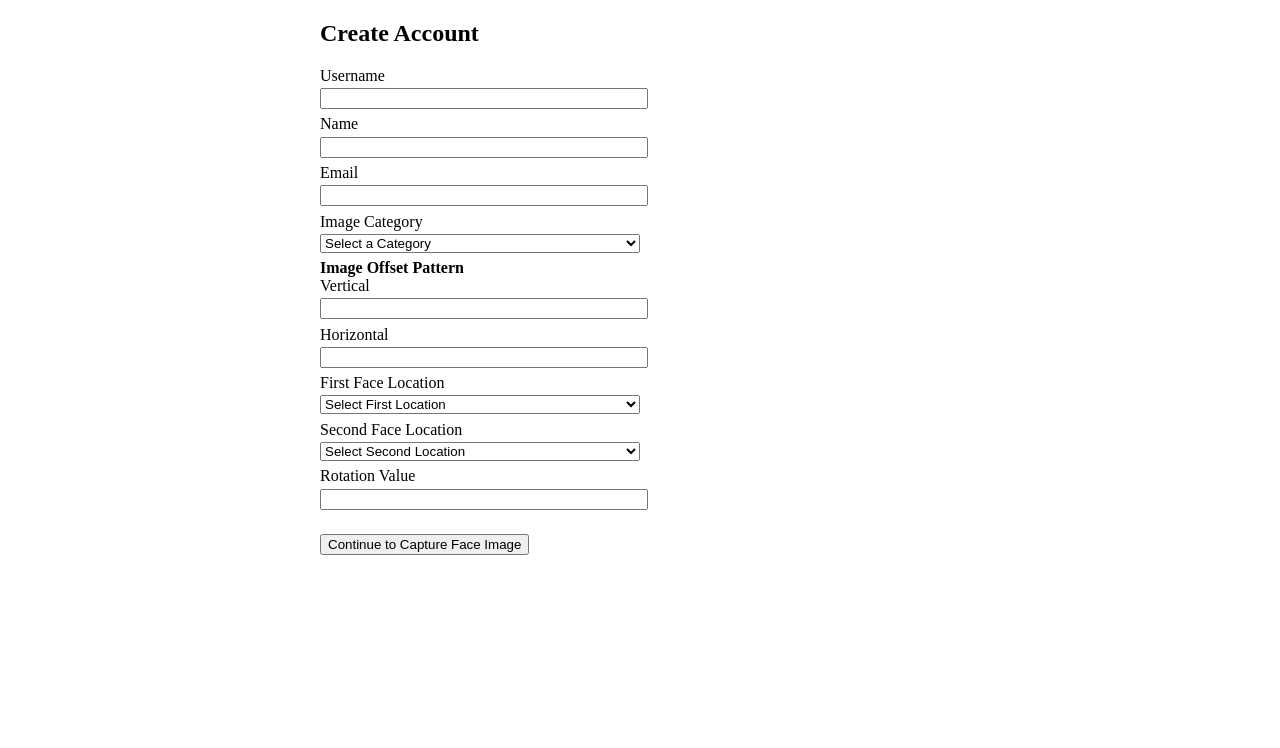
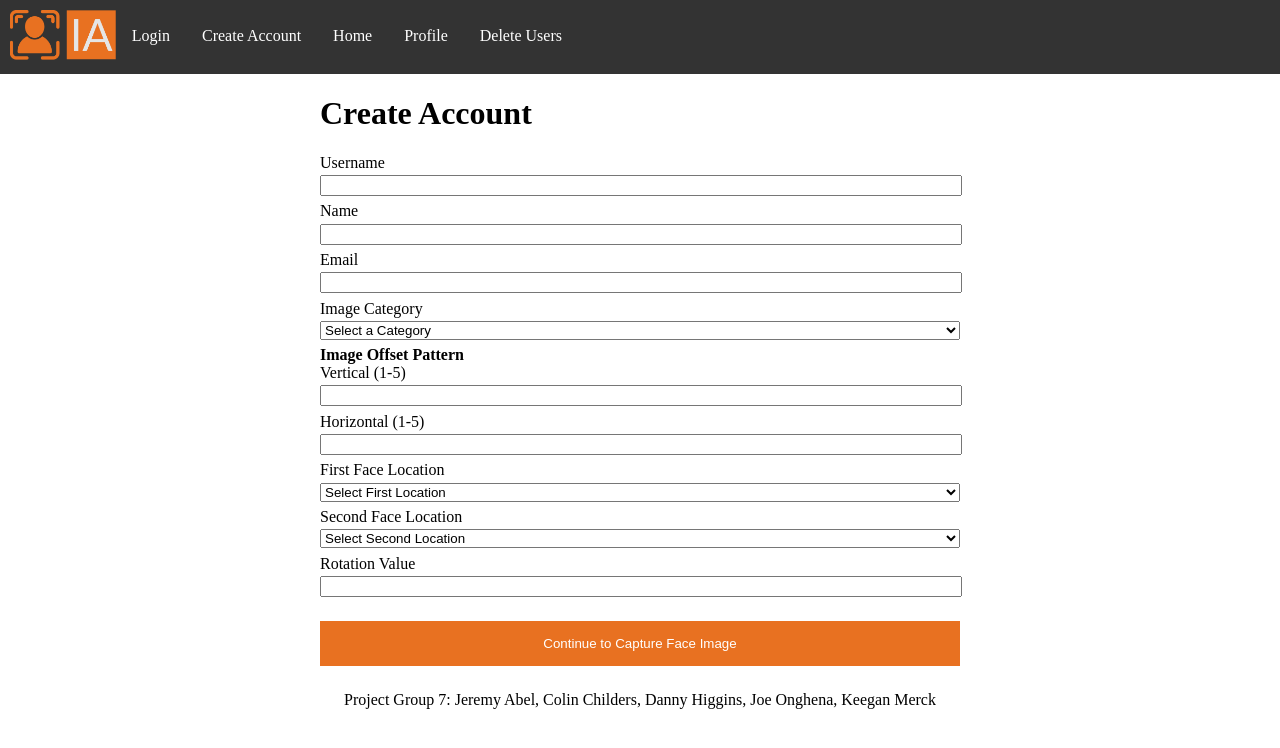
Before and after one commit to KeeganMerck/4155-ClassProject-NSA, a Flask app: page /create_account in a window 1280 px wide. Shown: the top 748 px of the page. Run offline with Flask 3, Linux system fonts and the light colour scheme; parts of the project's set-up code (start-up, migrations or seed data) failed here and were passed over.

Commit message:
Added styling to all pages

```diff
--- a/static/css/style.css
+++ b/static/css/style.css
@@ -35,13 +35,104 @@
   border-radius: 5px;
 }
 
-#accountCreation {
+.accountCreationInput {
+  width: 100%;
+  margin-bottom: 1%;
+  margin-top: 0.5%;
+}
+
+.accountCreationText {
+  width: 99%;
+  margin-bottom: 1%;
+  margin-top: 0.5%;
+}
+
+body{
+  margin: 0;
+}
+
+nav {
+  background-color: #333;
+  overflow: hidden;
+}
+
+nav a {
+  float: left;
+  display: block;
+  color: white;
+  text-align: center;
+  padding: 27px 16px;
+  text-decoration: none;
+}
+
+.logo {
+  float: left;
+}
+
+.logoImage {
+  height: 50px;
+  padding-top: 10px;
+  padding-bottom: 10px;
+  padding-left: 10px;
+}
+
+nav a:hover {
+  color: #666666;
+}
+
+footer {
+  padding-top: 25px;
+  text-align: center;
+}
+
+.loginMain {
   margin-left: 25%;
   margin-right: 25%;
 }
 
-.accountCreationInput {
-  width: 50%;
-  margin-bottom: 1%;
-  margin-top: 0.5%;
+.loginForm {
+  margin-top: 1%;
+  width: 100%;
 }
+
+.loginButtons {
+  background-color: #e87121;
+  color: white;
+  border: none;
+  padding: 15px 15px;
+  margin-right: 25px;
+}
+
+.loginButtonDiv {
+  display: flex;
+  justify-content: center;
+  align-items: center;
+  height: 100%;
+}
+
+.createAccButton {
+  background-color: #e87121;
+  color: white;
+  border: none;
+  padding: 15px 15px;
+  width: 100%;
+}
+
+.imageCaptureVideo {
+  margin-left: 32%;
+  padding: 15px 15px;
+}
+
+.imageSelectText{
+  text-align: center;
+}
+
+.imageSelectButton {
+  margin-top: 2%;
+  margin-left: 39%;
+  background-color: #e87121;
+  color: white;
+  border: none;
+  padding: 15px 15px;
+  width:22%;
+}
--- a/templates/accountcreation.html
+++ b/templates/accountcreation.html
@@ -1,27 +1,19 @@
-<!DOCTYPE html>
-<html>
-<head>
-    <meta charset="UTF-8">
-    <meta http-equiv="X-UA-Compatible" content="IE=edge">
-    <meta name="viewport" content="width=device-width, initial-scale=1.0">
-    <title>Account-Creation</title>
-    <link rel="stylesheet" href="/static/css/style.css">
-</head>
-<body id="accountCreation">
-    <main>
-        <h2>Create Account</h2>
+{% include('./partials/header.html') %}
+    <main class="loginMain">
+        <title>Create Account</title>
+        <h1>Create Account</h1>
         <!--
         Form for account creation that currently sends the information to #
         -->
         <form action="/create_account" method="POST">
             <label for="username">Username</label><br>
-            <input class="accountCreationInput" type="text" id="username" name="username" required><br>
+            <input class="accountCreationText" type="text" id="username" name="username" required><br>
 
             <label for="name">Name</label><br>
-            <input class="accountCreationInput" type="text" id="name" name="name"required><br>
+            <input class="accountCreationText" type="text" id="name" name="name"required><br>
 
             <label for="email">Email</label><br>
-            <input class="accountCreationInput" type="email" id="email" name="email" required><br>
+            <input class="accountCreationText" type="email" id="email" name="email" required><br>
 
             <label for="imagecategory">Image Category</label><br>
             <select class="accountCreationInput" id="imagecategory" name="imagecategory" required>
@@ -38,11 +30,11 @@
             -->
             <div>
                 <strong><label>Image Offset Pattern</label><br></strong>
-                <label for="vertical">Vertical</label><br>
-                <input class="accountCreationInput" type="vertical" id="vertical" name="vertical" required><br>
+                <label for="vertical">Vertical (1-5)</label><br>
+                <input class="accountCreationText" type="vertical" id="vertical" name="vertical" required><br>
 
-                <label for="horizontal">Horizontal</label><br>
-                <input class="accountCreationInput" type="horizontal" id="horizontal" name="horizontal" required><br>
+                <label for="horizontal">Horizontal (1-5)</label><br>
+                <input class="accountCreationText" type="horizontal" id="horizontal" name="horizontal" required><br>
 
             </div>
 
@@ -67,10 +59,9 @@
             </select><br>
 
             <label for="rotationvalue">Rotation Value</label><br>
-            <input class="accountCreationInput"type="rotationvalue" id="rotationvalue" name="rotationvalue" required><br><br>
+            <input class="accountCreationText"type="rotationvalue" id="rotationvalue" name="rotationvalue" required><br><br>
 
-            <input type="submit" value="Continue to Capture Face Image">
+            <button class="createAccButton" type="submit">Continue to Capture Face Image</button>
         </form>
     </main>
-</body>
-</html>
+{% include('./partials/footer.html') %}
--- /dev/null
+++ b/templates/partials/footer.html
@@ -0,0 +1,5 @@
+<footer>
+    <a>Project Group 7: Jeremy Abel, Colin Childers, Danny Higgins, Joe Onghena, Keegan Merck</a>
+</footer>
+</body>
+</html>
--- /dev/null
+++ b/templates/partials/header.html
@@ -0,0 +1,21 @@
+<!DOCTYPE html>
+<html>
+<head>
+    <meta charset="UTF-8">
+    <meta http-equiv="X-UA-Compatible" content="IE=edge">
+    <meta name="viewport" content="width=device-width, initial-scale=1.0">
+    <link rel="stylesheet" href="/static/css/style.css">
+</head>
+<body>
+    <header>
+        <nav>
+            <div class="logo">
+                <img class="logoImage" src="/static/images/logo.png" alt="Logo" href="/login">
+            </div>
+            <a href="/login">Login</a>
+            <a href="/create_account">Create Account</a>
+            <a href="/home_page">Home</a>
+            <a href="/profile">Profile</a>
+            <a href="/delete_all_users">Delete Users</a> <!--REMOVE THIS WHEN DONE WITH TESTING-->
+        </nav>
+    </header>
```
Also changed, not shown: templates/camcam.html (+11 -18 lines), templates/home_page.html (+4 -16 lines), templates/image_grid.html (+5 -16 lines), templates/login.html (+12 -30 lines), templates/testPhotos.html (+8 -15 lines), instance/4155User.db, static/images/logo.png (added), uploads/captured-image.png, 1 other file. Lines whose indentation alone changed are shown as unchanged.
